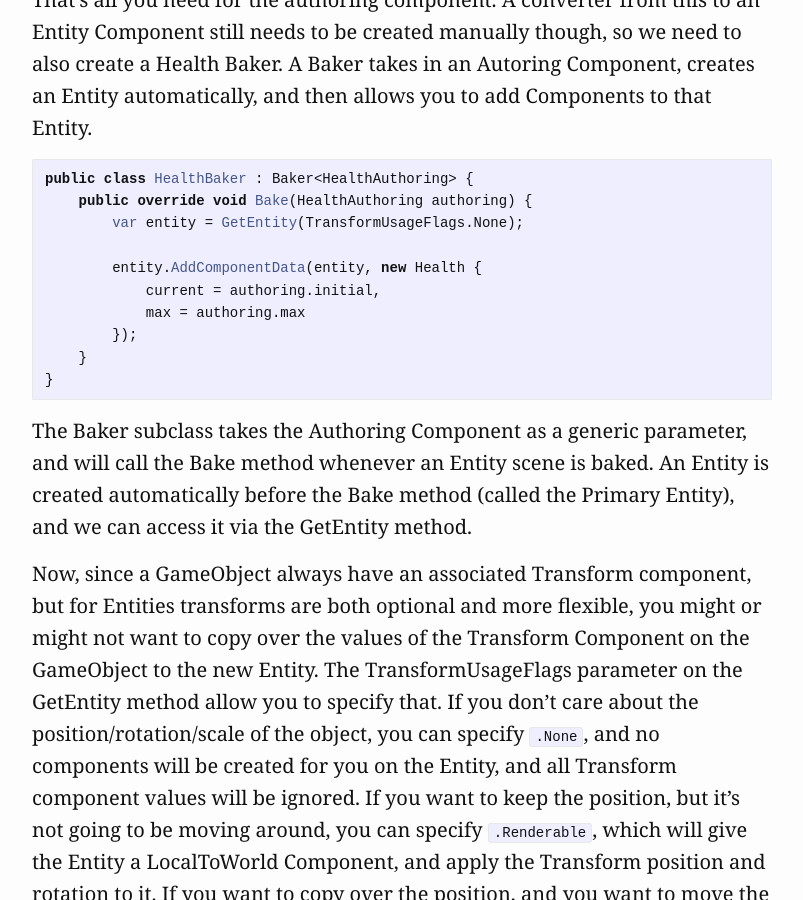
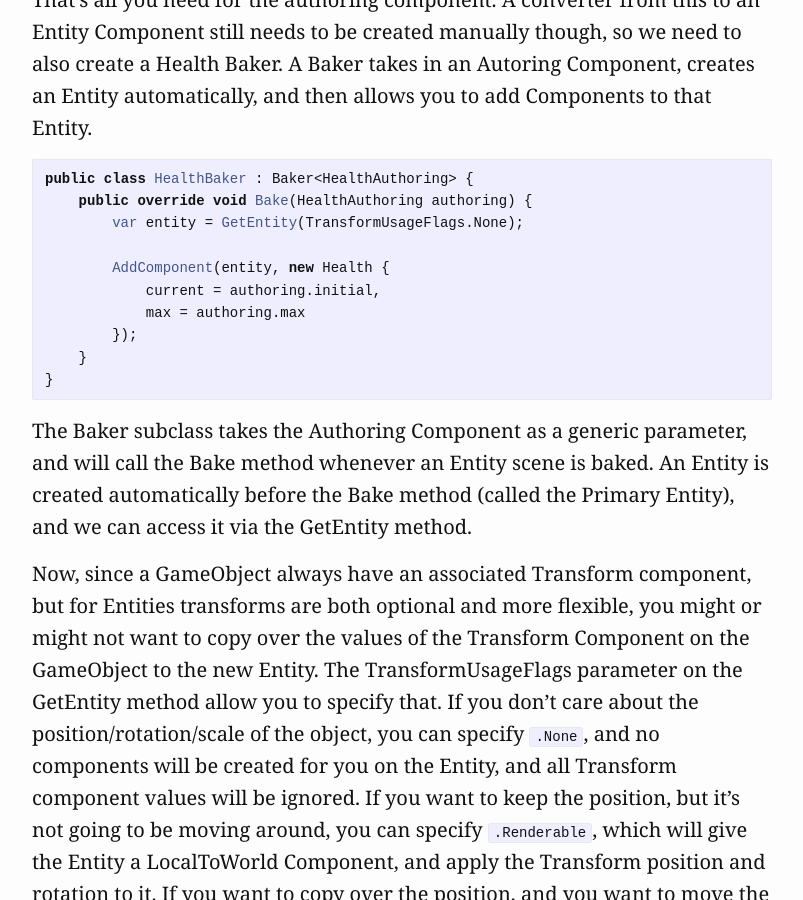
Before and after one commit to ulrikdamm/Ulrikdamm.github.io, a Jekyll site: the page built from _posts/2024-10-12-The-Entities-Guide.md, in a window 1280 px wide and 900 px high, scrolled down 14559 px. Shown: the whole window, without its empty margins (238-1041 px from the left). Built offline with Jekyll 4.4.1, drawn with Linux system fonts in a browser that asks for light colours.

Commit message:
Fixed code in ECS guide

```diff
--- a/_posts/2024-10-12-The-Entities-Guide.md
+++ b/_posts/2024-10-12-The-Entities-Guide.md
@@ -331,7 +331,7 @@ public class HealthBaker : Baker<HealthAuthoring> {
     public override void Bake(HealthAuthoring authoring) {
         var entity = GetEntity(TransformUsageFlags.None);
 
-        entity.AddComponentData(entity, new Health {
+        AddComponent(entity, new Health {
             current = authoring.initial,
             max = authoring.max
         });
```
